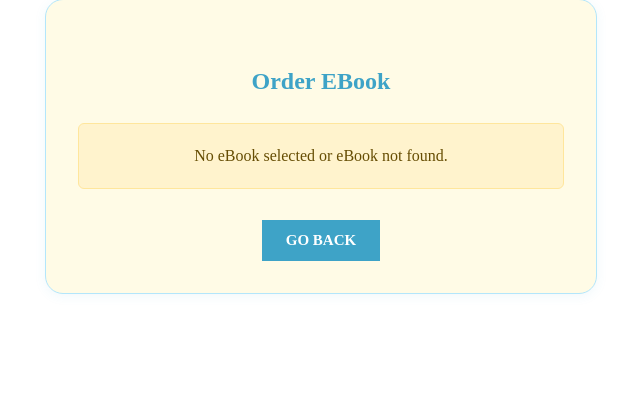
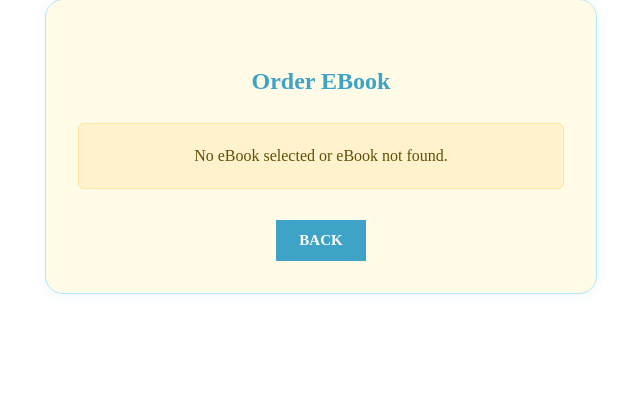
Before and after one commit to FaheerHakim/eBookStore, a PHP site: page /order.php in a window 1280 px wide. Shown: the part 61-471 px from the top of the page, without its empty margins (319-959 px from the left). Run offline with PHP 8.4, Linux system fonts and the light colour scheme; the visitor is signed in with stand-in values (Sample User, id 1).

Commit message:
feat: update order page buttons for improved navigation and clarity

```diff
--- a/order.php
+++ b/order.php
@@ -71,12 +71,13 @@ if (isset($_GET['ebook_id']) && is_numeric($_GET['ebook_id'])) {
                         <h4><?php echo htmlspecialchars($ebook['title']); ?></h4>
                         <p style="font-size:1.2rem;"><strong>Price:</strong> <?php echo intval($ebook['price']); ?> units</p>
                         <p><strong>Category:</strong> <?php echo htmlspecialchars($ebook['category']); ?></p>
-                        <a href="ebooks.php" class="btn btn-secondary mt-3">Go back</a>
+                        <a href="profile.php" class="btn btn-success mt-3">Go to Profile</a>
+                        <a href="ebooks.php" class="btn btn-secondary mt-3 ms-2">Back</a>
                     </div>
                 </div>
             <?php elseif ($orderError): ?>
                 <div class="alert alert-danger text-center mb-4"><?php echo htmlspecialchars($orderError); ?></div>
-                <div class="text-center"><a href="ebooks.php" class="btn btn-secondary">Go back</a></div>
+                <div class="text-center"><a href="ebooks.php" class="btn btn-secondary">Back</a></div>
             <?php else: ?>
                 <div class="row align-items-center justify-content-center">
                     <div class="col-md-5 text-center">
@@ -85,17 +86,17 @@ if (isset($_GET['ebook_id']) && is_numeric($_GET['ebook_id'])) {
                     <div class="col-md-7 text-center">
                         <h4><?php echo htmlspecialchars($ebook['title']); ?></h4>
                         <p style="font-size:1.2rem;"><strong>Price:</strong> <?php echo intval($ebook['price']); ?> units</p>
-                        <form method="get" action="order.php">
+                        <form method="get" action="order.php" class="d-inline">
                             <input type="hidden" name="ebook_id" value="<?php echo intval($ebook['id']); ?>">
-                            <button type="submit" class="btn btn-success mt-3">Confirm Order</button>
+                            <button type="submit" class="btn btn-success mt-3">Order</button>
                         </form>
-                        <a href="ebooks.php" class="btn btn-secondary mt-3">Go back</a>
+                        <a href="ebooks.php" class="btn btn-secondary mt-3 ms-2">Back</a>
                     </div>
                 </div>
             <?php endif; ?>
         <?php else: ?>
             <div class="alert alert-warning text-center">No eBook selected or eBook not found.</div>
-            <div class="text-center"><a href="ebooks.php" class="btn btn-secondary">Go back</a></div>
+            <div class="text-center"><a href="ebooks.php" class="btn btn-secondary">Back</a></div>
         <?php endif; ?>
     </div>
 </div>
```
